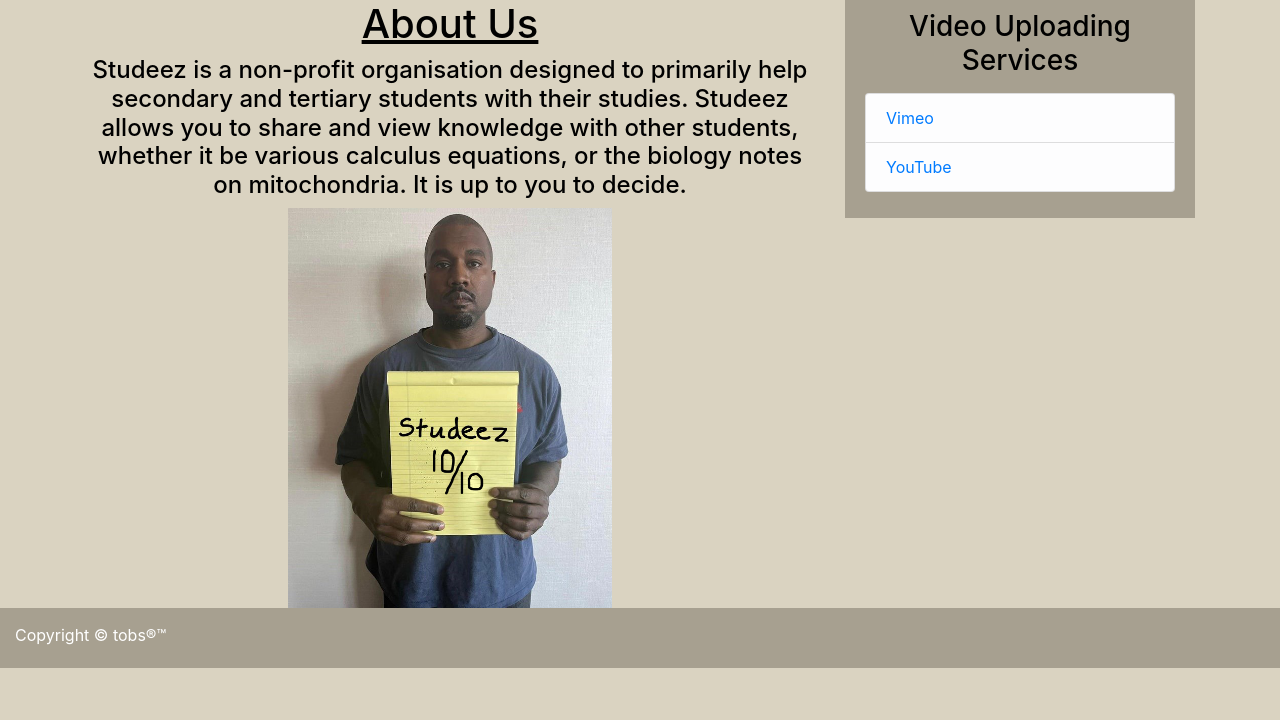
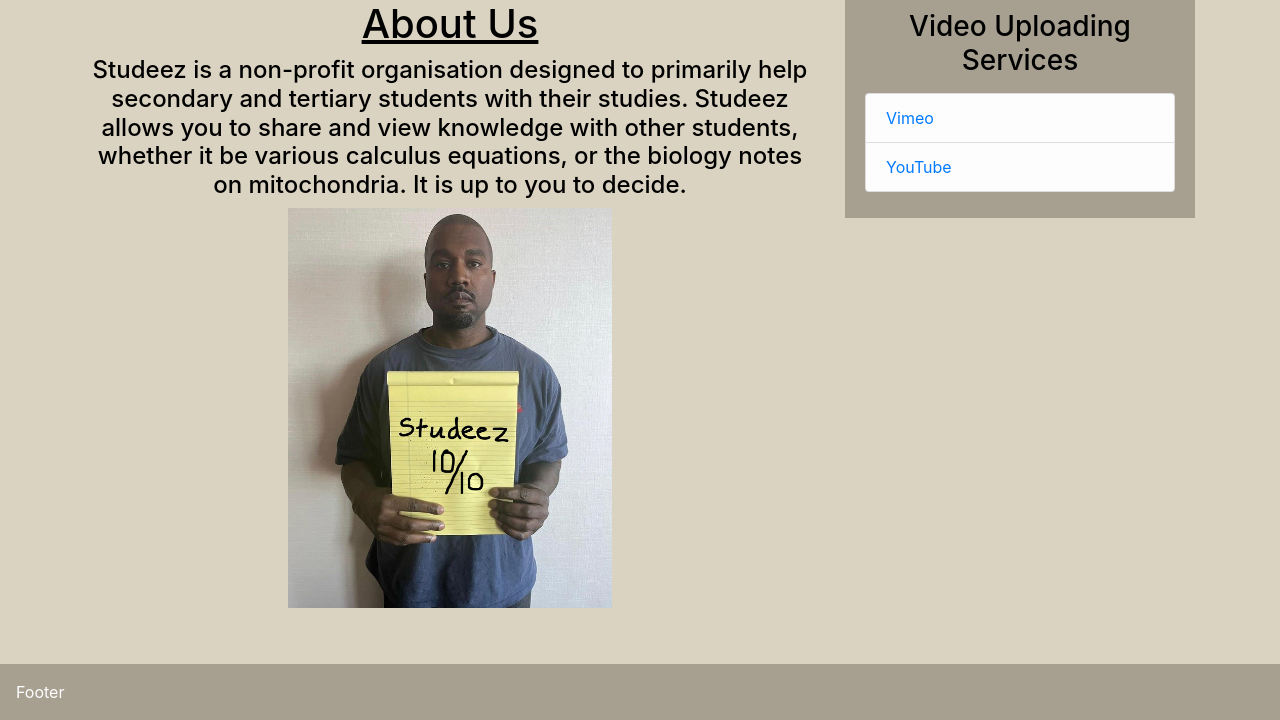
Before and after one commit to tobslovesjiji/Blog-V1, a Flask app: page /about in a window 1280 px wide. Shown: the part 80-800 px from the top of the page. Run offline with Flask 2, Linux system fonts and the light colour scheme; some libraries are stand-ins or nearby versions.

Commit message:
footer test

```diff
--- a/main_app/static/main.css
+++ b/main_app/static/main.css
@@ -77,15 +77,3 @@ a.article-title:hover {
 .account-heading {
     font-size: 2.5rem;
 }
-
-.footer {
-    position: absolute;
-    bottom: 1;
-    width: 100%;
-    height: 60px;
-    background-color: #a7a090;
-    color: white;
-    text-align: left;
-    padding-left: 15px;
-    padding-top: 15px;
- }
--- a/main_app/templates/layout.html
+++ b/main_app/templates/layout.html
@@ -75,9 +75,29 @@
         </div>
       </main>
 
-      <div class="footer">
-        <p>Copyright © tobs®™</p>
-      </div>
+      <head>
+        <meta name="viewport" content="width=device-width, initial-scale=1">
+        <style>
+        .footer {
+           position: fixed;
+           left: 0;
+           bottom: 0;
+           width: 100%;
+           background-color: #a7a090;
+           color: white;
+           text-align: left;
+           padding-left: 16px;
+           padding-top: 16px;
+        }
+        </style>
+        </head>
+        <body>
+
+        <div class="footer">
+          <p>Footer</p>
+        </div>
+
+        </body>
 
     <!-- Optional JavaScript -->
     <!-- jQuery first, then Popper.js, then Bootstrap JS -->
```
